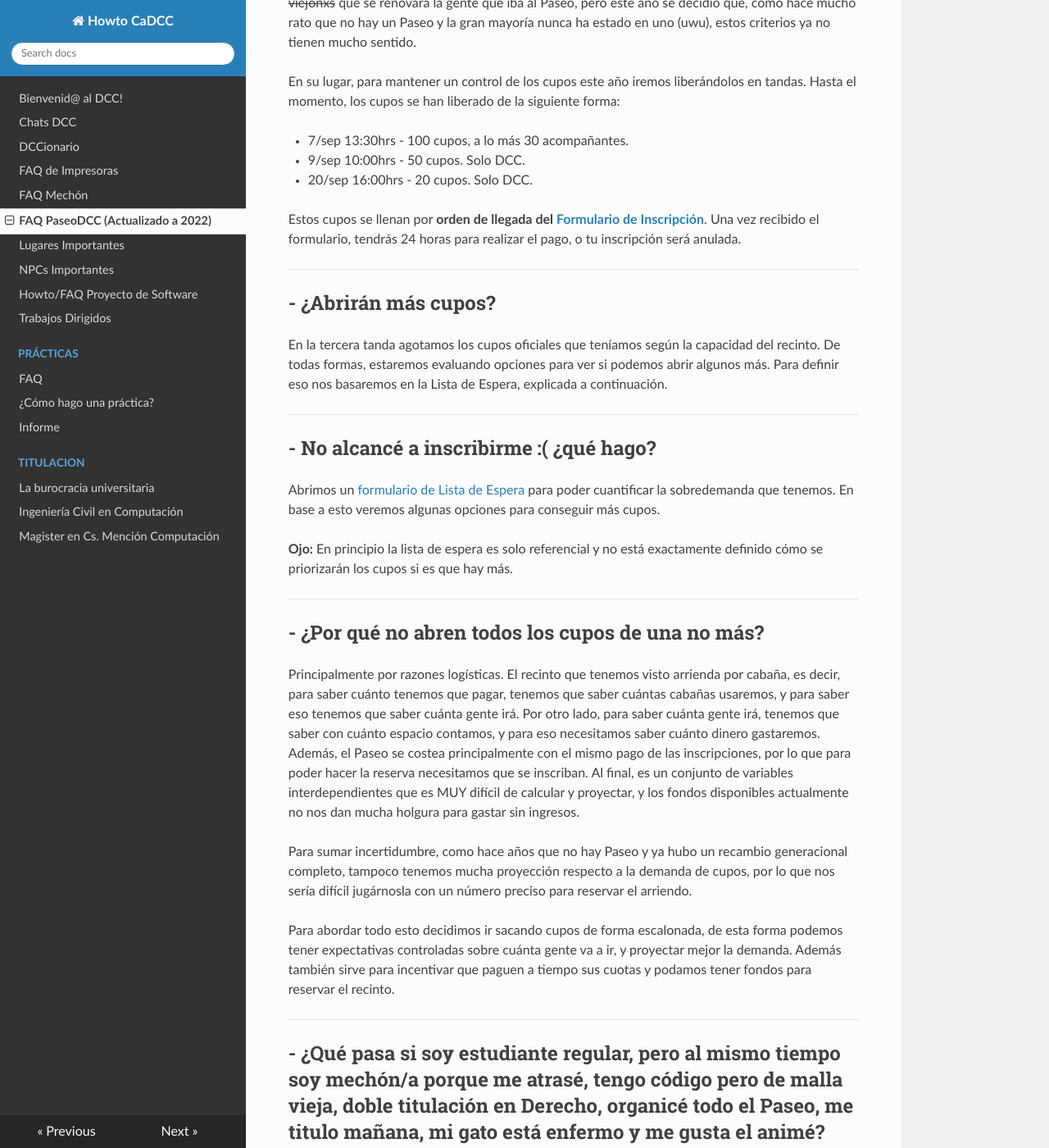
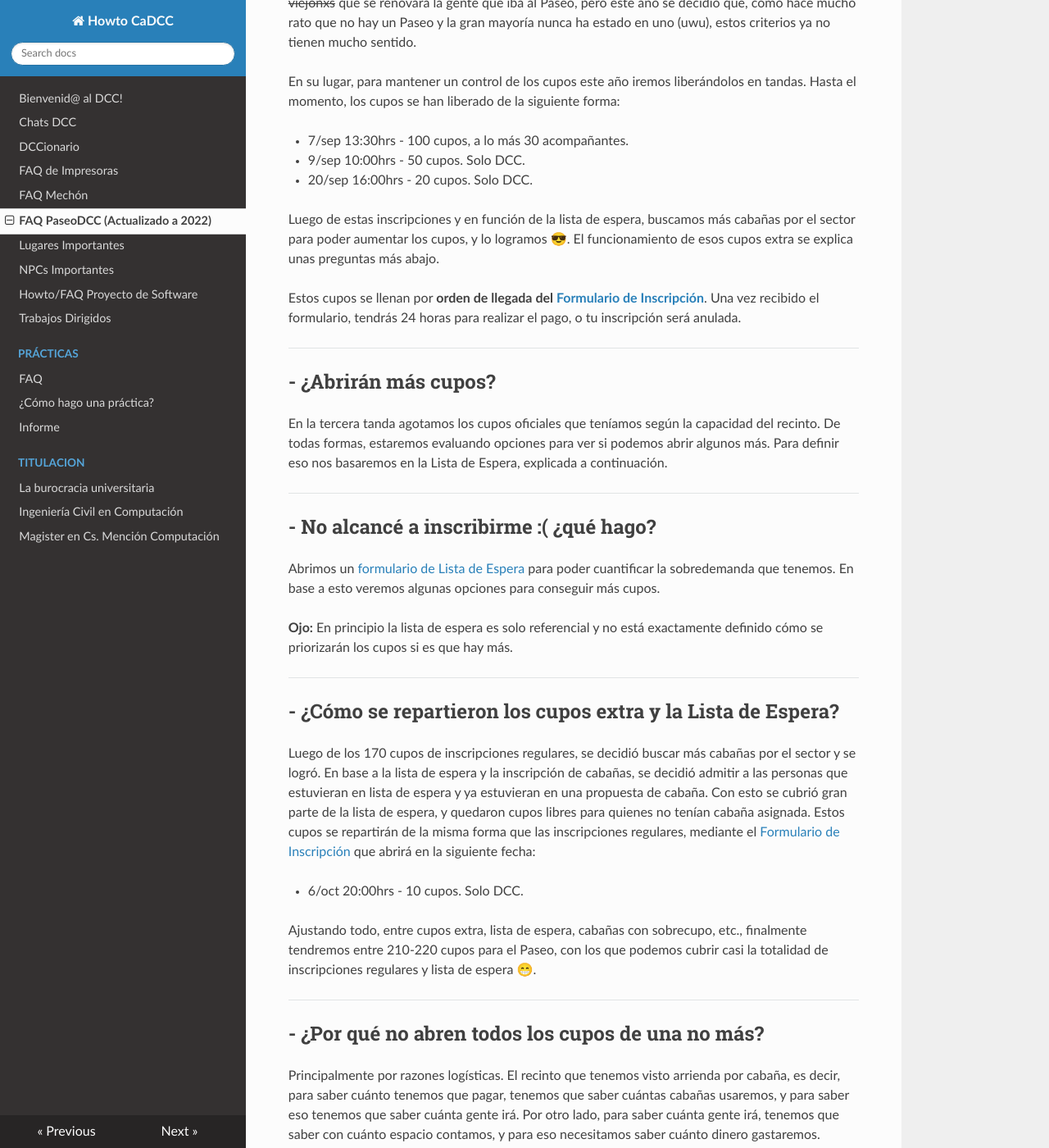
Before and after one commit to cadcc/howto, an MkDocs documentation site: the page built from docs/FAQ PaseoDCC.md, in a window 1280 px wide and 1400 px high, scrolled down 3642 px. Shown: the whole window at 82% size. Built offline with MkDocs 1.6.1, drawn with Linux system fonts in a browser that asks for light colours; nearby versions of some CDN libraries.

Commit message:
Update FAQ PaseoDCC.md

```diff
--- a/docs/FAQ PaseoDCC.md
+++ b/docs/FAQ PaseoDCC.md
@@ -108,6 +108,8 @@ En su lugar, para mantener un control de los cupos este año iremos liberándolo
 - 9/sep 10:00hrs - 50 cupos. Solo DCC.
 - 20/sep 16:00hrs - 20 cupos. Solo DCC.
 
+Luego de estas inscripciones y en función de la lista de espera, buscamos más cabañas por el sector para poder aumentar los cupos, y lo logramos 😎. El funcionamiento de esos cupos extra se explica unas preguntas más abajo.
+
 Estos cupos se llenan por **orden de llegada del [Formulario de Inscripción](https://a.cadcc.cl/paseoDCC2022)**. Una vez recibido el formulario, tendrás 24 horas para realizar el pago, o tu inscripción será anulada.
 
 ---
@@ -123,6 +125,16 @@ En la tercera tanda agotamos los cupos oficiales que teníamos según la capacid
 Abrimos un [formulario de Lista de Espera](https://forms.gle/y8jdj4q6vjnSDiWJA) para poder cuantificar la sobredemanda que tenemos. En base a esto veremos algunas opciones para conseguir más cupos.
 
 **Ojo:** En principio la lista de espera es solo referencial y no está exactamente definido cómo se priorizarán los cupos si es que hay más.
+
+---
+
+## - ¿Cómo se repartieron los cupos extra y la Lista de Espera?
+
+Luego de los 170 cupos de inscripciones regulares, se decidió buscar más cabañas por el sector y se logró. En base a la lista de espera y la inscripción de cabañas, se decidió admitir a las personas que estuvieran en lista de espera y ya estuvieran en una propuesta de cabaña. Con esto se cubrió gran parte de la lista de espera, y quedaron cupos libres para quienes no tenían cabaña asignada. Estos cupos se repartirán de la misma forma que las inscripciones regulares, mediante el [Formulario de Inscripción](https://a.cadcc.cl/paseoDCC2022) que abrirá en la siguiente fecha:
+
+- 6/oct 20:00hrs - 10 cupos. Solo DCC.
+
+Ajustando todo, entre cupos extra, lista de espera, cabañas con sobrecupo, etc., finalmente tendremos entre 210-220 cupos para el Paseo, con los que podemos cubrir casi la totalidad de inscripciones regulares y lista de espera 😁.
 
 ---
 
```
